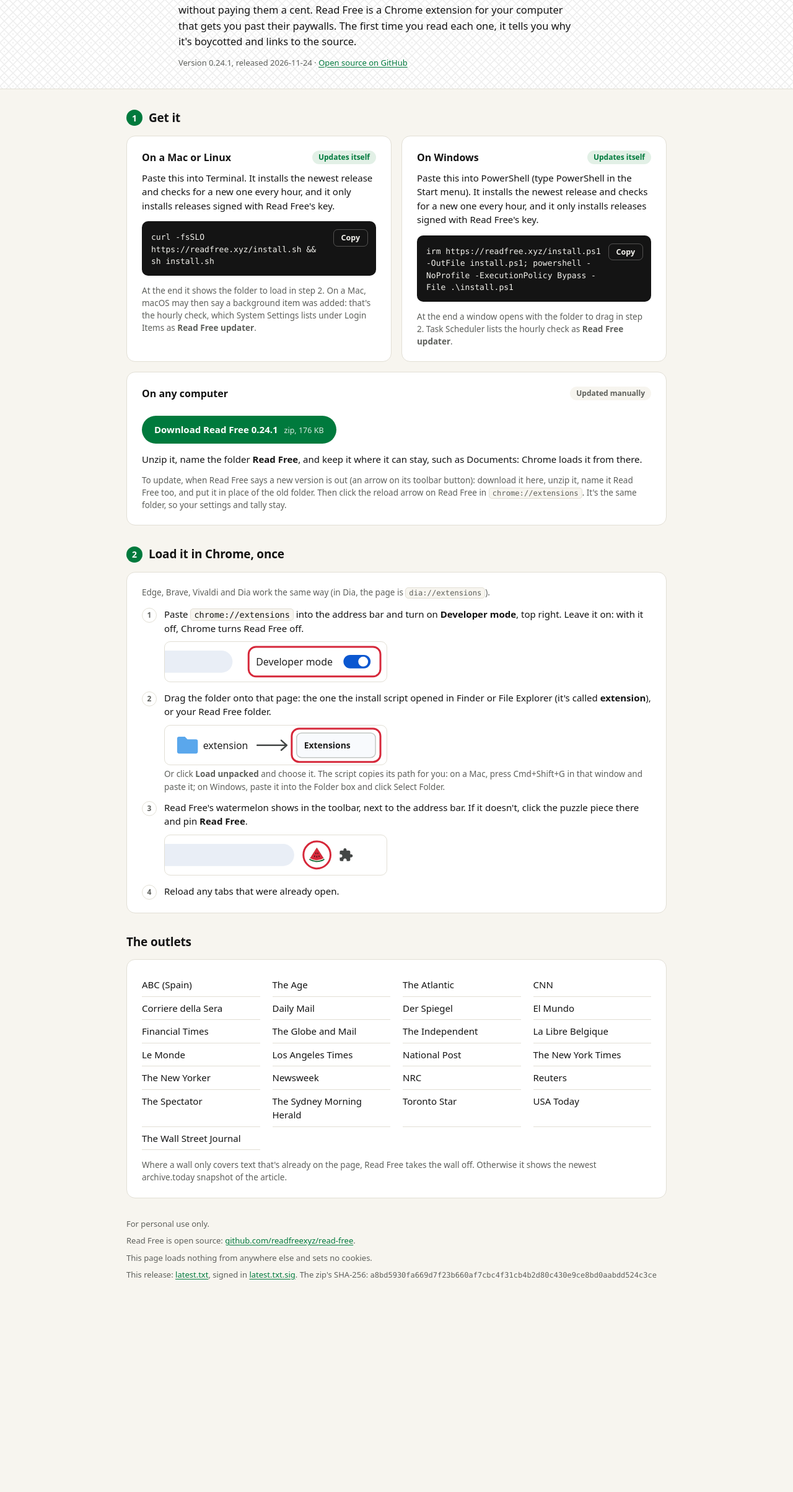
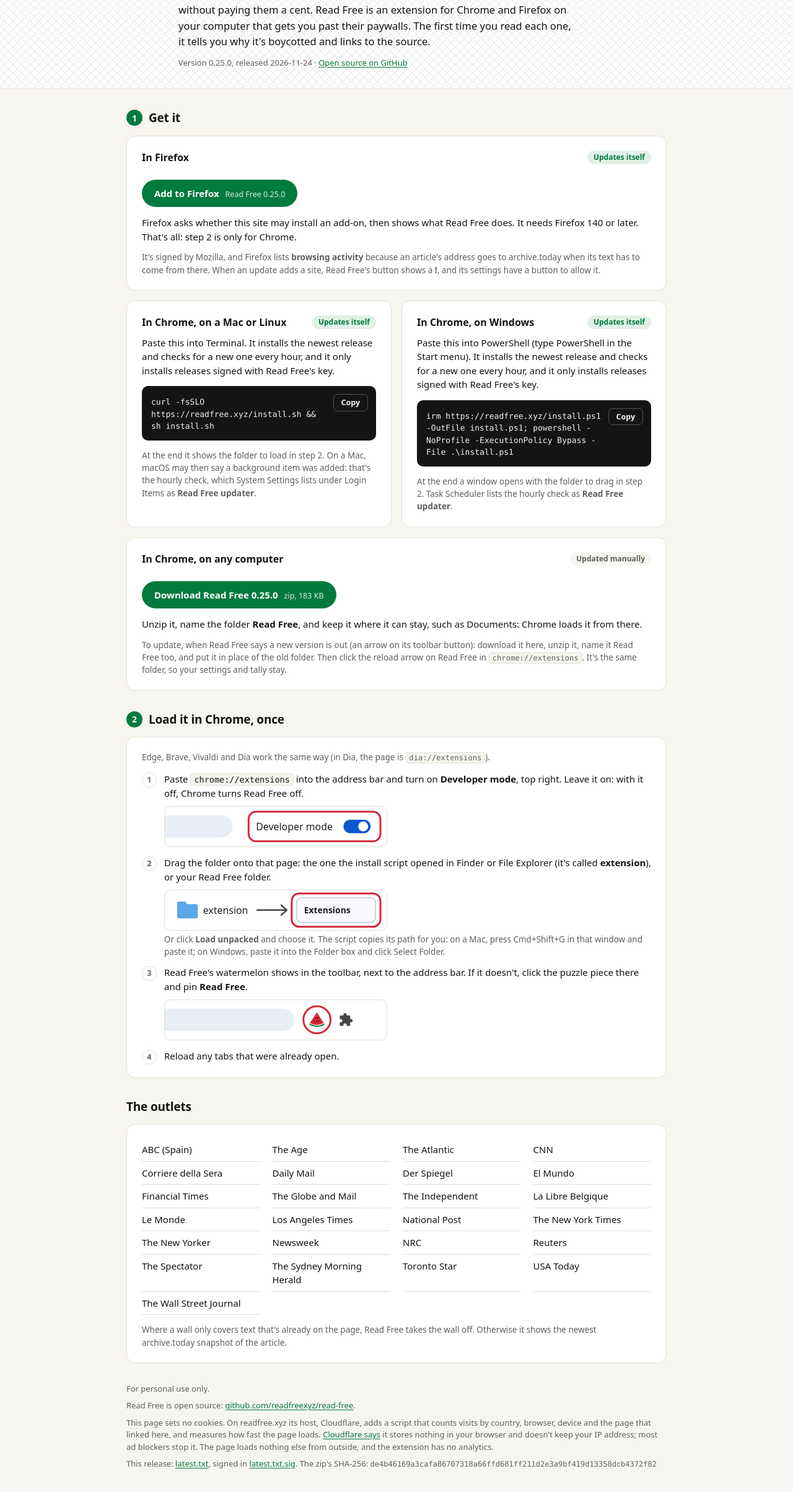
Before and after one commit to readfreexyz/readfreexyz.github.io, a plain HTML site: page index.html in a window 1280 px wide. Shown: the part 118-2526 px from the top of the page at 62% size. Before the commit the page ends 2242 px from the top, so only its background shows below. Drawn offline with Linux system fonts and the light colour scheme.

Commit message:
Read Free 0.25.0

```diff
--- a/index.html
+++ b/index.html
@@ -2,25 +2,31 @@
 <!-- The site's front page, where the toolbar menu's "Get it" leads. A template: tools/release.sh
      build fills in the fields in double braces (the release and the site's address) and puts it
      in dist/.
-     It loads nothing from elsewhere: colors from the "solidarity" theme, its marks inlined. The
+     It loads nothing from elsewhere: colors from the "solidarity" theme, its marks inlined. (On
+     readfree.xyz Cloudflare adds its Web Analytics script to what it serves, which the footer
+     says. It isn't in this file. The CSP lets that script run and report to the site it's on,
+     and nothing else from outside.) The
      outlets are the extension's live sites (test/website.test.js checks). The script only makes
      the install command use the address it's served from (so a mirror installs from itself) and
      adds a Copy button; without it the page is complete. Its hash is in the CSP: after changing
      it, npm test says the new one.
+     Parts between "firefox" comments are left out of a release without a Firefox file, and those
+     between "chrome-only" comments out of one with it (tools/release.sh; each marker is a line of
+     its own).
      The og: and twitter: tags are for apps that show a preview of a shared link: the page itself
      never loads og.png (website/og.png, drawn from brand/og.svg). -->
 <html lang="en">
 <head>
   <meta charset="utf-8">
   <meta name="viewport" content="width=device-width, initial-scale=1">
-  <meta http-equiv="Content-Security-Policy" content="default-src 'none'; img-src data:; style-src 'unsafe-inline'; script-src 'sha256-usMON3cpV3IgtoYn5KbYFS/i9BjW89FsdjtyDJc4Ods='; base-uri 'none'; form-action 'none'">
+  <meta http-equiv="Content-Security-Policy" content="default-src 'none'; img-src data:; style-src 'unsafe-inline'; script-src 'sha256-usMON3cpV3IgtoYn5KbYFS/i9BjW89FsdjtyDJc4Ods=' https://static.cloudflareinsights.com/beacon.min.js/; connect-src 'self'; base-uri 'none'; form-action 'none'">
   <meta name="referrer" content="no-referrer">
   <title>Read Free</title>
-  <meta name="description" content="A Chrome extension that opens the paywalled articles of news outlets boycotted over their coverage of Israel's genocide in Gaza.">
+  <meta name="description" content="An extension for Chrome and Firefox that opens the paywalled articles of news outlets boycotted over their coverage of Israel's genocide in Gaza.">
   <meta property="og:type" content="website">
   <meta property="og:site_name" content="Read Free">
   <meta property="og:title" content="Read Free">
-  <meta property="og:description" content="A Chrome extension that opens the paywalled articles of news outlets boycotted over their coverage of Israel's genocide in Gaza.">
+  <meta property="og:description" content="An extension for Chrome and Firefox that opens the paywalled articles of news outlets boycotted over their coverage of Israel's genocide in Gaza.">
   <meta property="og:url" content="https://readfree.xyz/">
   <meta property="og:image" content="https://readfree.xyz/og.png">
   <meta property="og:image:width" content="1200">
@@ -98,7 +104,7 @@
     .phone { display: none; margin: 0; padding: 14px 18px; border: 1px solid var(--line); border-left: 4px solid var(--accent); border-radius: 12px; background: var(--surface); }
     @media (hover: none) and (pointer: coarse) { .phone { display: block; } }
 
-    /* 1. Two ways to get it, side by side */
+    /* 1. The ways to get it: Firefox's across, Chrome's two side by side, by hand across */
     .ways { display: grid; grid-template-columns: repeat(2, minmax(0, 1fr)); gap: 16px; }
     .ways .wide { grid-column: 1 / -1; }
     h3 { display: flex; flex-wrap: wrap; align-items: center; justify-content: space-between; gap: 6px 12px; margin: 0 0 10px; font-size: 16px; font-weight: 700; }
@@ -178,23 +184,35 @@
       <div>
         <h1>Read Free</h1>
         <p class="lede">Read the news outlets boycotted over their coverage of Israel's genocide in
-          Gaza, without paying them a cent. Read Free is a Chrome extension for your computer that
-          gets you past their paywalls. The first time you read each one, it tells you why it's
+          Gaza, without paying them a cent. Read Free is
+          an extension for Chrome and Firefox on your computer
+          that gets you past their paywalls. The first time you read each one, it tells you why it's
           boycotted and links to the source.</p>
-        <p class="release">Version 0.24.1, released 2026-11-24 · <a href="https://github.com/readfreexyz/read-free">Open source on GitHub</a></p>
+        <p class="release">Version 0.25.0, released 2026-11-24 · <a href="https://github.com/readfreexyz/read-free">Open source on GitHub</a></p>
       </div>
     </div>
   </header>
 
   <main>
-    <p class="phone"><b>On a phone?</b> Read Free works in Chrome on a computer. Send yourself this
-      page's link and open it there.</p>
+    <p class="phone"><b>On a phone?</b> Read Free works in
+      Chrome or Firefox
+      on a computer. Send yourself this page's link and open it there.</p>
 
     <section aria-labelledby="get">
       <h2 id="get"><span class="number">1</span>Get it</h2>
       <div class="ways">
+        <div class="card wide" id="firefox">
+          <h3>In Firefox <span class="tag">Updates itself</span></h3>
+          <a class="download" href="read-free-0.25.0.xpi"><span>Add to Firefox</span> <small>Read Free 0.25.0</small></a>
+          <p>Firefox asks whether this site may install an add-on, then shows what Read Free does. It
+            needs Firefox 140 or later. That's all: step 2 is only for Chrome.</p>
+          <p class="note">It's signed by Mozilla, and Firefox lists <b>browsing activity</b> because an
+            article's address goes to archive.today when its text has to come from there. When an
+            update adds a site, Read Free's button shows a <b>!</b>, and its settings have a button to
+            allow it.</p>
+        </div>
         <div class="card">
-          <h3>On a Mac or Linux <span class="tag">Updates itself</span></h3>
+          <h3>In Chrome, on a Mac or Linux <span class="tag">Updates itself</span></h3>
           <p>Paste this into Terminal. It installs the newest release and checks for a new one
             every hour, and it only installs releases signed with Read Free's key.</p>
           <div class="command"><code id="command">curl -fsSLO https://readfree.xyz/install.sh &amp;&amp; sh install.sh</code><button class="copy" id="copy" type="button" hidden>Copy</button></div>
@@ -203,7 +221,7 @@
             under Login Items as <b>Read Free updater</b>.</p>
         </div>
         <div class="card">
-          <h3>On Windows <span class="tag">Updates itself</span></h3>
+          <h3>In Chrome, on Windows <span class="tag">Updates itself</span></h3>
           <p>Paste this into PowerShell (type PowerShell in the Start menu). It installs the newest
             release and checks for a new one every hour, and it only installs releases signed with
             Read Free's key.</p>
@@ -212,8 +230,8 @@
             lists the hourly check as <b>Read Free updater</b>.</p>
         </div>
         <div class="card wide" id="update">
-          <h3>On any computer <span class="tag by-hand">Updated manually</span></h3>
-          <a class="download" href="read-free-0.24.1.zip"><span>Download Read Free 0.24.1</span> <small>zip, 176 KB</small></a>
+          <h3>In Chrome, on any computer <span class="tag by-hand">Updated manually</span></h3>
+          <a class="download" href="read-free-0.25.0.zip"><span>Download Read Free 0.25.0</span> <small>zip, 183 KB</small></a>
           <p>Unzip it, name the folder <b>Read Free</b>, and keep it where it can stay, such as
             Documents: Chrome loads it from there.</p>
           <p class="note">To update, when Read Free says a new version is out (an arrow on its
@@ -313,9 +331,13 @@
   <footer>
     <p>For personal use only.</p>
     <p>Read Free is open source: <a href="https://github.com/readfreexyz/read-free">github.com/readfreexyz/read-free</a>.</p>
-    <p>This page loads nothing from anywhere else and sets no cookies.</p>
+    <p>This page sets no cookies. On readfree.xyz its host, Cloudflare, adds a script that counts
+      visits by country, browser, device and the page that linked here, and measures how fast the
+      page loads. <a href="https://developers.cloudflare.com/speed/observatory/rum-beacon/">Cloudflare
+      says</a> it stores nothing in your browser and doesn't keep your IP address; most ad blockers
+      stop it. The page loads nothing else from outside, and the extension has no analytics.</p>
     <p>This release: <a href="latest.txt">latest.txt</a>, signed in
-      <a href="latest.txt.sig">latest.txt.sig</a>. The zip's SHA-256: <code>a8bd5930fa669d7f23b660af7cbc4f31cb4b2d80c430e9ce8bd0aabdd524c3ce</code></p>
+      <a href="latest.txt.sig">latest.txt.sig</a>. The zip's SHA-256: <code>de4b46169a3cafa86707318a66ffd681ff211d2e3a9bf419d13358dcb4372f82</code></p>
   </footer>
 
   <script>
```
Also changed, not shown: updates.json (added, +18 -0 lines), latest.txt, 5 other files.
